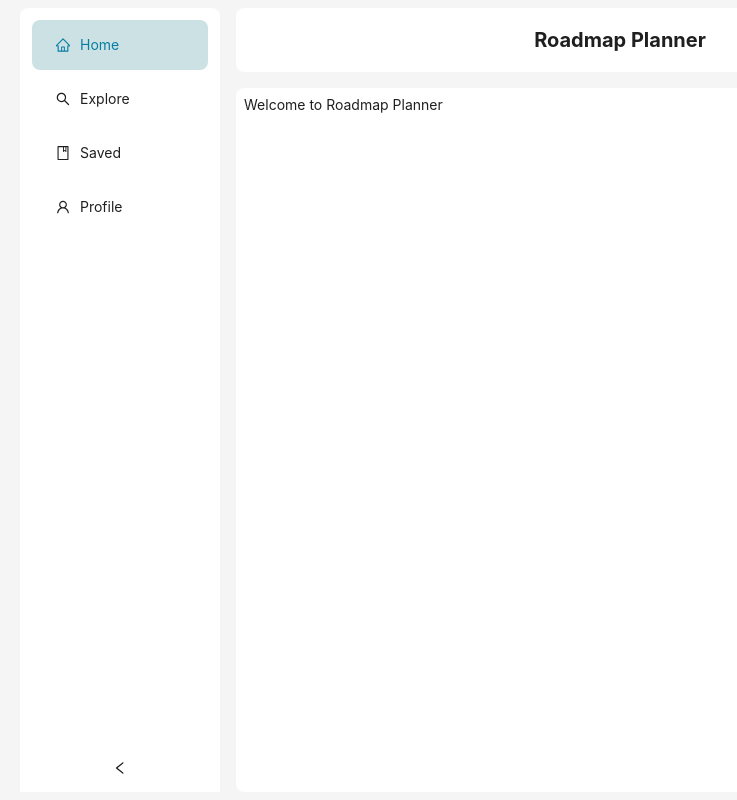
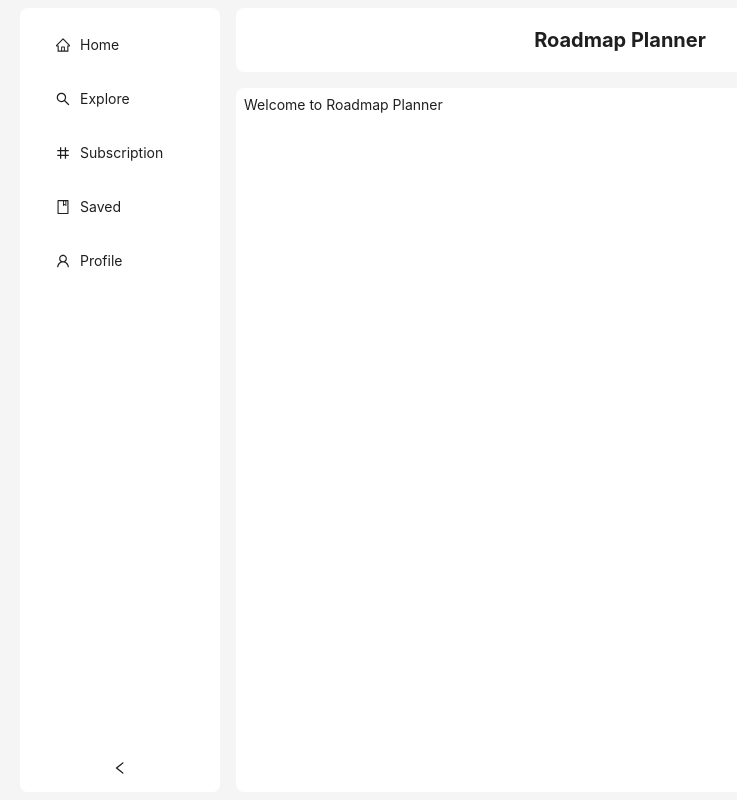
Before and after one commit to sumitmaurya151/RoadmapPlanner-Web, a Next.js app: page / in a window 1280 px wide. Shown: the whole page, without its empty margins (128-865 px from the left). Built offline with nearby package versions, Linux system fonts and the light colour scheme.

Commit message:
susbscription added

```diff
--- a/src/components/RpLayout/RpSlider/RpSlider.js
+++ b/src/components/RpLayout/RpSlider/RpSlider.js
@@ -4,6 +4,7 @@ import {
      DesktopOutlined,
      FileOutlined,
      HomeOutlined,
+     NumberOutlined,
      PieChartOutlined,
      SearchOutlined,
      UserOutlined,
@@ -12,10 +13,11 @@ import { useState } from "react";
 import { Layout, Menu } from 'antd';
 const {Sider} = Layout
 const items = [
-     getItem("Home", "1", <HomeOutlined />),
-     getItem("Explore", "2", <SearchOutlined />),
-     getItem("Saved", "sub1", <BookOutlined />),
-     getItem("Profile", "sub2", <UserOutlined />),
+     getItem("Home", "home", <HomeOutlined />),
+     getItem("Explore", "explore", <SearchOutlined />),
+     getItem("Subscription", "subscription", <NumberOutlined />),
+     getItem("Saved", "saved", <BookOutlined />),
+     getItem("Profile", "profile", <UserOutlined />),
 ];
 
 function getItem(label, key, icon, children) {
--- a/src/styles/globals.css
+++ b/src/styles/globals.css
@@ -4,7 +4,8 @@ html{
      background-color: #f5f5f5;
 }
 body{
-      margin: 0;
+     margin: 0;
+     background: #f5f5f5 !important;
 }
 
 
@@ -12,6 +13,7 @@ body{
 .ant-layout-sider-trigger{
      bottom: 8px !important;
      margin-left: -8px;
+     border-radius: 8px;
 }
 .ant-menu-item{
      height:50px !important;
```
